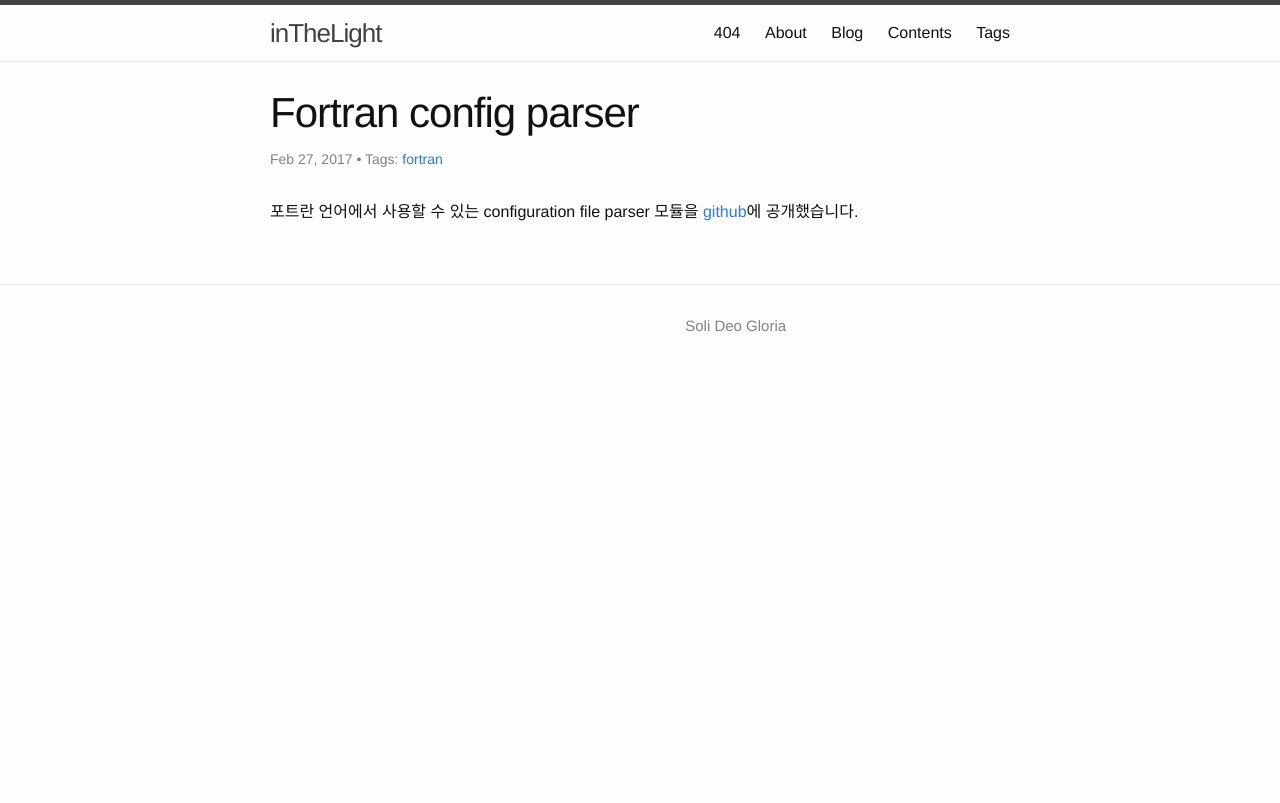
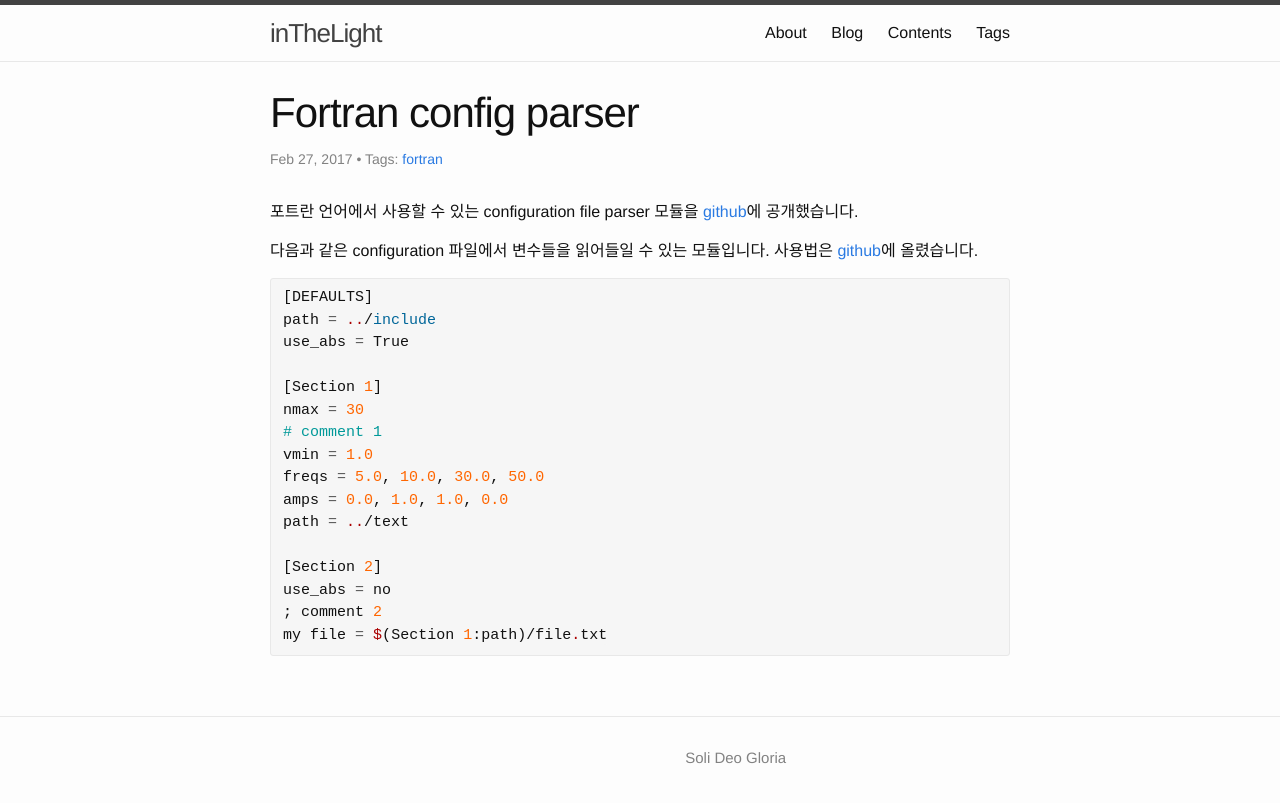
Before and after one commit to pkgpl/pkgpl.github.io, a Jekyll site: the page built from _posts/2017-02-27-Fortran-config-parser.md, in a window 1280 px wide. Shown: the top 803 px of the page. Built offline with Jekyll 4.4.1, drawn with Linux system fonts in a browser that asks for light colours.

Commit message:
exclude 404 from the navigation bar

````diff
--- a/_includes/header.html
+++ b/_includes/header.html
@@ -16,9 +16,11 @@
       <div class="trigger">
 	{% assign pages = site.pages | sort:"nav-order" %}
         {% for page in pages %}
-          {% if page.title %}
-          <a class="page-link" href="{{ page.url | prepend: site.baseurl }}">{{ page.title }}</a>
-          {% endif %}
+	  {% unless page.exclude %}
+            {% if page.title %}
+            <a class="page-link" href="{{ page.url | prepend: site.baseurl }}">{{ page.title }}</a>
+            {% endif %}
+	  {% endunless %}
         {% endfor %}
       </div>
     </nav>
--- a/_posts/2017-02-27-Fortran-config-parser.md
+++ b/_posts/2017-02-27-Fortran-config-parser.md
@@ -6,3 +6,24 @@ tags: fortran
 ---
 
 포트란 언어에서 사용할 수 있는 configuration file parser 모듈을 [github](https://github.com/pkgpl/cfgio)에 공개했습니다.
+
+다음과 같은 configuration 파일에서 변수들을 읽어들일 수 있는 모듈입니다. 사용법은 [github](https://github.com/pkgpl/cfgio)에 올렸습니다.
+
+```fortran
+[DEFAULTS]
+path = ../include
+use_abs = True
+
+[Section 1]
+nmax = 30
+# comment 1
+vmin = 1.0
+freqs = 5.0, 10.0, 30.0, 50.0
+amps = 0.0, 1.0, 1.0, 0.0
+path = ../text
+
+[Section 2]
+use_abs = no
+; comment 2
+my file = $(Section 1:path)/file.txt
+```
````
Also changed, not shown: 404.md (+1 -0 lines).
